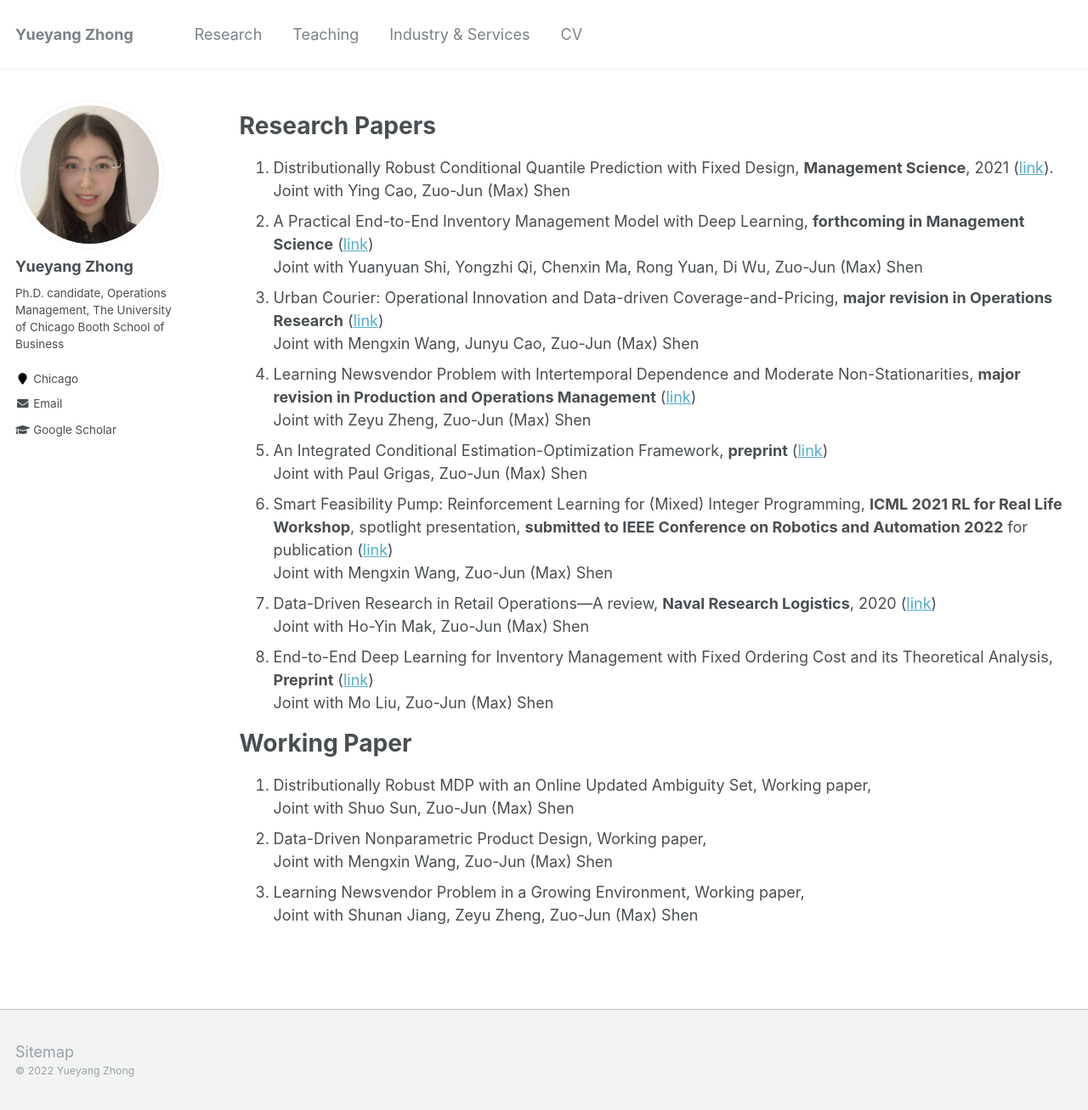
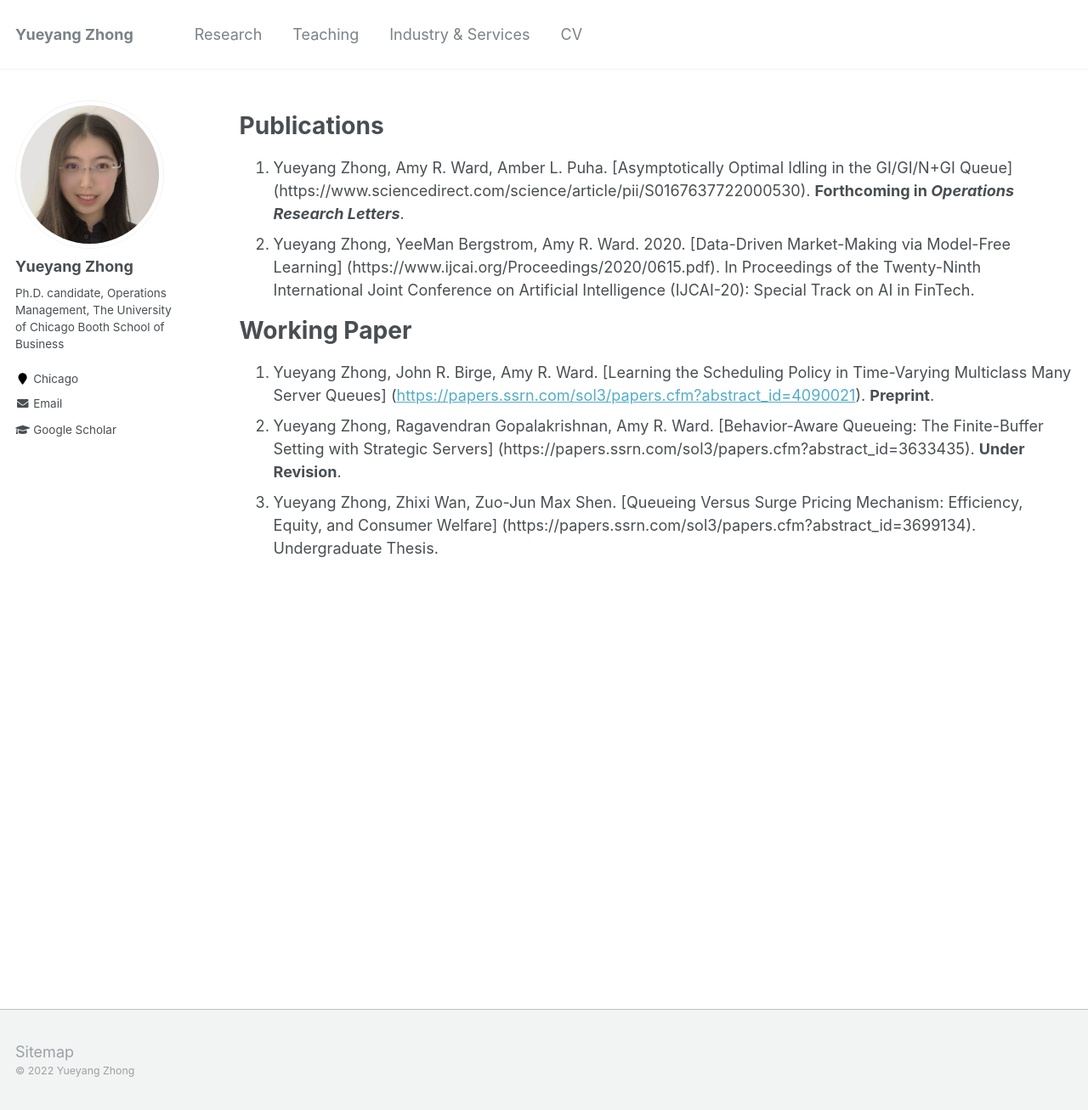
Before and after one commit to alicemengqi/site, a Jekyll site: the page built from _pages/publications.md, in a window 1280 px wide and 1307 px high. Shown: the whole window at 85% size. Built offline with Jekyll 4.4.1, drawn with Linux system fonts in a browser that asks for light colours.

Commit message:
Update publications.md

```diff
--- a/_pages/publications.md
+++ b/_pages/publications.md
@@ -1,47 +1,17 @@
 ---
 layout: archive
 title: ""
-permalink: /publications/
+permalink: /research/
 author_profile: true
 ---
 {% include base_path %}
 
-# Research Papers
-1. Distributionally Robust Conditional Quantile Prediction with Fixed Design, **Management Science**, 2021 ([link](https://pubsonline.informs.org/doi/abs/10.1287/mnsc.2020.3903)).
-Joint with Ying Cao, Zuo-Jun (Max) Shen
-1. A Practical End-to-End Inventory Management Model with Deep Learning, **forthcoming in Management Science** ([link](https://papers.ssrn.com/sol3/papers.cfm?abstract_id=3737780))
-Joint with Yuanyuan Shi, Yongzhi Qi, Chenxin Ma, Rong Yuan, Di Wu, Zuo-Jun (Max) Shen
-1. Urban Courier: Operational Innovation and Data-driven Coverage-and-Pricing, **major revision in Operations Research** ([link](https://papers.ssrn.com/sol3/papers.cfm?abstract_id=3678317))
-Joint with Mengxin Wang, Junyu Cao, Zuo-Jun (Max) Shen
-1. Learning Newsvendor Problem with Intertemporal Dependence and Moderate Non-Stationarities, **major revision in Production and Operations Management** ([link](https://papers.ssrn.com/sol3/papers.cfm?abstract_id=3648615))
-Joint with Zeyu Zheng, Zuo-Jun (Max) Shen
-1. An Integrated Conditional Estimation-Optimization Framework, **preprint** ([link](https://alicemengqi.github.io/site/files/iceo.pdf))
-Joint with Paul Grigas, Zuo-Jun (Max) Shen
-1. Smart Feasibility Pump: Reinforcement Learning for (Mixed) Integer Programming, **ICML 2021 RL for Real Life Workshop**, spotlight presentation, **submitted to IEEE Conference on Robotics and Automation 2022** for publication ([link](https://arxiv.org/abs/2102.09663))
-Joint with Mengxin Wang, Zuo-Jun (Max) Shen
-1. Data-Driven Research in Retail Operations—A review, **Naval Research Logistics**, 2020 ([link](https://onlinelibrary.wiley.com/doi/full/10.1002/nav.21949))
-Joint with Ho-Yin Mak, Zuo-Jun (Max) Shen
-1. End-to-End Deep Learning for Inventory Management with Fixed Ordering Cost and its Theoretical Analysis, **Preprint** ([link](https://papers.ssrn.com/sol3/papers.cfm?abstract_id=3888897))
-Joint with Mo Liu, Zuo-Jun (Max) Shen
+# Publications
+1. Yueyang Zhong, Amy R. Ward, Amber L. Puha. [Asymptotically Optimal Idling in the GI/GI/N+GI Queue] (https://www.sciencedirect.com/science/article/pii/S0167637722000530). **Forthcoming in *Operations Research Letters***.
+2. Yueyang Zhong, YeeMan Bergstrom, Amy R. Ward. 2020. [Data-Driven Market-Making via Model-Free Learning] (https://www.ijcai.org/Proceedings/2020/0615.pdf). In Proceedings of the Twenty-Ninth International Joint Conference on Artificial Intelligence (IJCAI-20): Special Track on AI in FinTech.
 
 
 # Working Paper
-1. Distributionally Robust MDP with an Online Updated Ambiguity Set, Working paper,
-Joint with Shuo Sun, Zuo-Jun (Max) Shen
-1. Data-Driven Nonparametric Product Design, Working paper,
-Joint with Mengxin Wang, Zuo-Jun (Max) Shen
-1. Learning Newsvendor Problem in a Growing Environment, Working paper,
-Joint with Shunan Jiang, Zeyu Zheng, Zuo-Jun (Max) Shen
-
-
-
-<!-- {% if author.googlescholar %}
-  You can also find my articles on <u><a href="{{author.googlescholar}}">my Google Scholar profile</a>.</u>
-{% endif %}
-
-{% include base_path %}
-
-{% for post in site.publications reversed %}
-  {% include archive-single.html %}
-{% endfor %}
- -->
+1. Yueyang Zhong, John R. Birge, Amy R. Ward. [Learning the Scheduling Policy in Time-Varying Multiclass Many Server Queues] ([https://papers.ssrn.com/sol3/papers.cfm?abstract_id=4090021](https://papers.ssrn.com/sol3/papers.cfm?abstract_id=4090021)). **Preprint**.
+2. Yueyang Zhong, Ragavendran Gopalakrishnan, Amy R. Ward. [Behavior-Aware Queueing: The Finite-Buffer Setting with Strategic Servers] (https://papers.ssrn.com/sol3/papers.cfm?abstract_id=3633435). **Under Revision**.
+3. Yueyang Zhong, Zhixi Wan, Zuo-Jun Max Shen. [Queueing Versus Surge Pricing Mechanism: Efficiency, Equity, and Consumer Welfare] (https://papers.ssrn.com/sol3/papers.cfm?abstract_id=3699134). Undergraduate Thesis.
```
